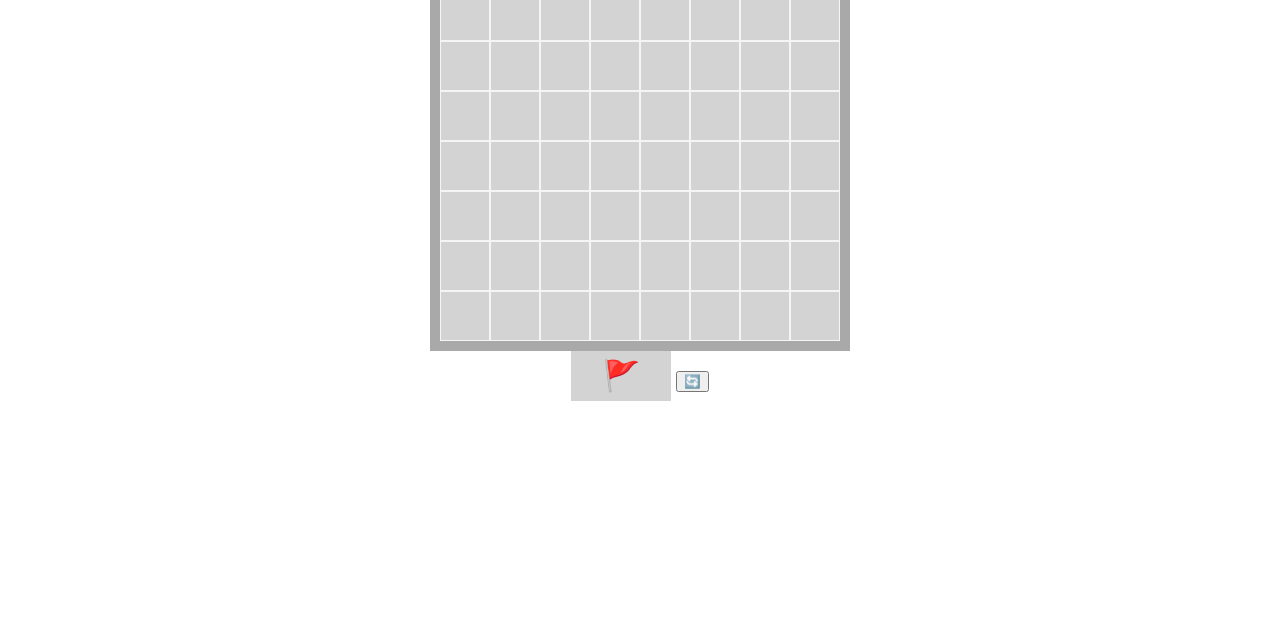
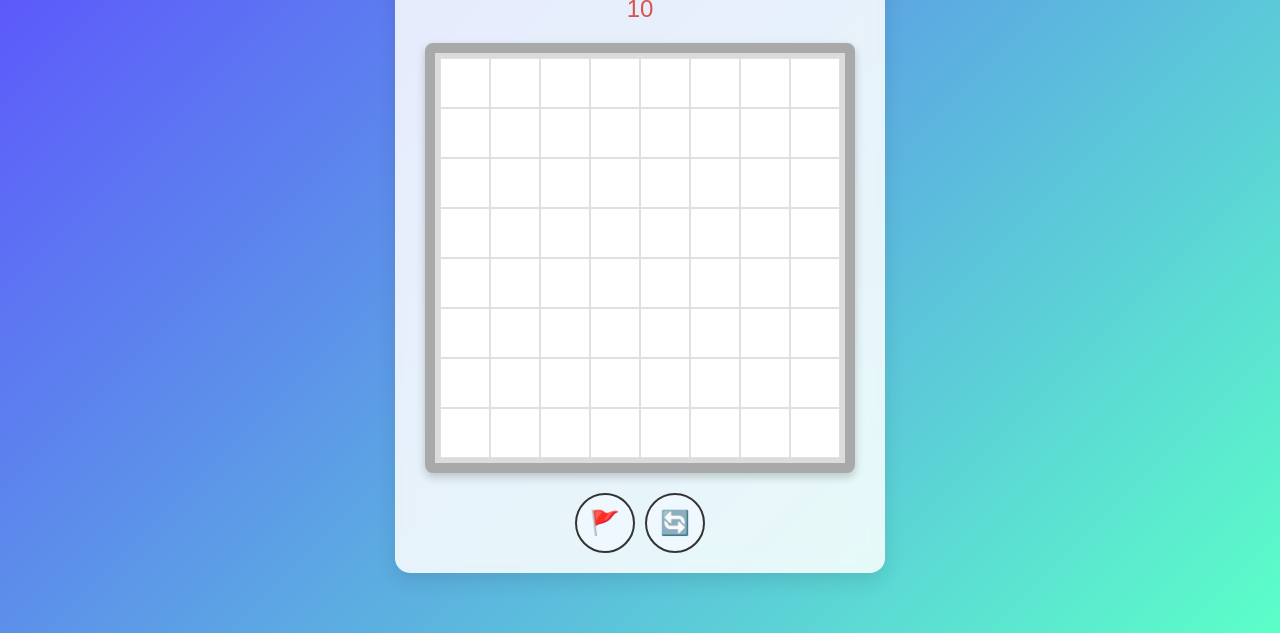
Before and after one commit to LilySky22/Minesweeper, a plain HTML site: page index.html in a window 1280 px wide. Shown: the part 167-800 px from the top of the page. Drawn offline with Linux system fonts and the light colour scheme.

Commit message:
Update minesweeper.css

```diff
--- a/minesweeper.css
+++ b/minesweeper.css
@@ -1,72 +1,121 @@
+/* General Styling */
 body {
-    font-family: Arial, Helvetica, sans-serif;
-    font-weight: bold;
+    font-family: 'Poppins', Arial, sans-serif;
     text-align: center;
-}
-
-#board {
-    width: 400px;
-    height: 400px;
-    border: 10px solid darkgray;
-    background-color: lightgray;
-
-    margin: 0 auto;
-    display: flex;
-    flex-wrap: wrap;
-}
-
-#board div {
-    width: 48px;
-    height: 48px;
-    border: 1px solid whitesmoke;
-
-    /* text */
-    font-size: 30px;
+    background: linear-gradient(135deg, #5d4bff, #5bffc8); /* Gradient background for a modern look */
+    margin: 0;
     display: flex;
     justify-content: center;
     align-items: center;
+    height: 100vh;
+    overflow: hidden;
 }
 
-.tile-clicked {
-    background-color: darkgrey;
+/* Card Container */
+.card {
+    background-color: #ffffff; /* White background for contrast */
+    padding: 20px;
+    border-radius: 15px;
+    box-shadow: 0px 8px 20px rgba(0, 0, 0, 0.1);
+    text-align: center;
+    width: 450px;
+    background: rgba(255, 255, 255, 0.85); /* Slight transparency for a more modern feel */
+    backdrop-filter: blur(10px); /* Blur effect for a cool backdrop */
 }
 
-.x1 {
-    color: blue;
+h1 {
+    font-size: 2.5em;
+    color: #333;
+    margin-bottom: 10px;
 }
 
-.x2 {
-    color: green;
+/* Mines Counter */
+.info {
+    font-size: 1.5em;
+    color: #d9534f; /* Red for emphasis */
+    margin-bottom: 20px;
 }
 
-.x3 {
-    color: red;
+/* Game Board */
+#board {
+    display: grid;
+    grid-template-columns: repeat(8, 1fr); /* 8 columns for an 8x8 grid */
+    grid-template-rows: repeat(8, 1fr); /* 8 rows for an 8x8 grid */
+    background-color: #dcdcdc;
+    border: 10px solid #a9a9a9;
+    padding: 5px;
+    border-radius: 8px;
+    width: 100%; /* Let the board adjust to the card's width */
+    aspect-ratio: 1; /* Ensures the board is always a square */
+    max-width: 400px; /* Limit the board size for larger screens */
+    margin: 0 auto;
+    box-shadow: 0px 4px 10px rgba(0, 0, 0, 0.2); /* Add subtle shadow for depth */
 }
 
-.x4 {
-    color: navy;
+/* Styling for each tile */
+#board div {
+    background-color: #ffffff;
+    border: 1px solid #e0e0e0;
+    display: flex;
+    justify-content: center;
+    align-items: center;
+    font-size: 1.5em;
+    cursor: pointer;
+    transition: background-color 0.2s ease, transform 0.2s ease, box-shadow 0.2s ease;
 }
 
-.x5 {
-    color: brown;
+/* Hover effect */
+#board div:hover {
+    background-color: #b0c4de; /* Light steel blue */
+    transform: scale(1.1); /* Slight zoom-in on hover */
+    box-shadow: 0px 4px 8px rgba(0, 0, 0, 0.1); /* Light shadow on hover */
 }
 
-.x6 {
-    color: teal;
+/* Clicked Tiles */
+.tile-clicked {
+    background-color: #e1e1e1; /* Darker background for clicked tiles */
+    cursor: default;
+    border: 1px solid #a9a9a9;
 }
 
-.x7 {
-    color: black;
+/* Number Colors */
+.x1 { color: #1e90ff; }
+.x2 { color: #32cd32; }
+.x3 { color: #ff4500; }
+.x4 { color: #8a2be2; }
+.x5 { color: #b22222; }
+.x6 { color: #20b2aa; }
+.x7 { color: #000000; }
+.x8 { color: #808080; }
+
+/* Controls */
+.controls {
+    margin-top: 20px;
+    display: flex;
+    justify-content: center;
+    gap: 10px;
 }
 
-.x8 {
-    color: gray;
+button {
+    width: 60px;
+    height: 60px;
+    font-size: 1.5em;
+    background-color: #f0f8ff;
+    color: #333;
+    border: 2px solid #333;
+    border-radius: 50%;
+    cursor: pointer;
+    transition: background-color 0.3s ease, transform 0.2s ease, box-shadow 0.3s ease;
 }
 
-#flag-button {
-    width: 100px;
-    height: 50px;
-    font-size: 30px;
-    background-color: lightgray;
-    border: none;
+button:hover {
+    background-color: #ffa07a; /* Light salmon */
+    transform: scale(1.1);
+    box-shadow: 0px 4px 8px rgba(0, 0, 0, 0.2); /* Subtle shadow on hover */
 }
+
+button:active {
+    background-color: #ff6347; /* Tomato */
+    color: white;
+    box-shadow: 0px 4px 10px rgba(0, 0, 0, 0.3); /* Stronger shadow on click */
+}
```
